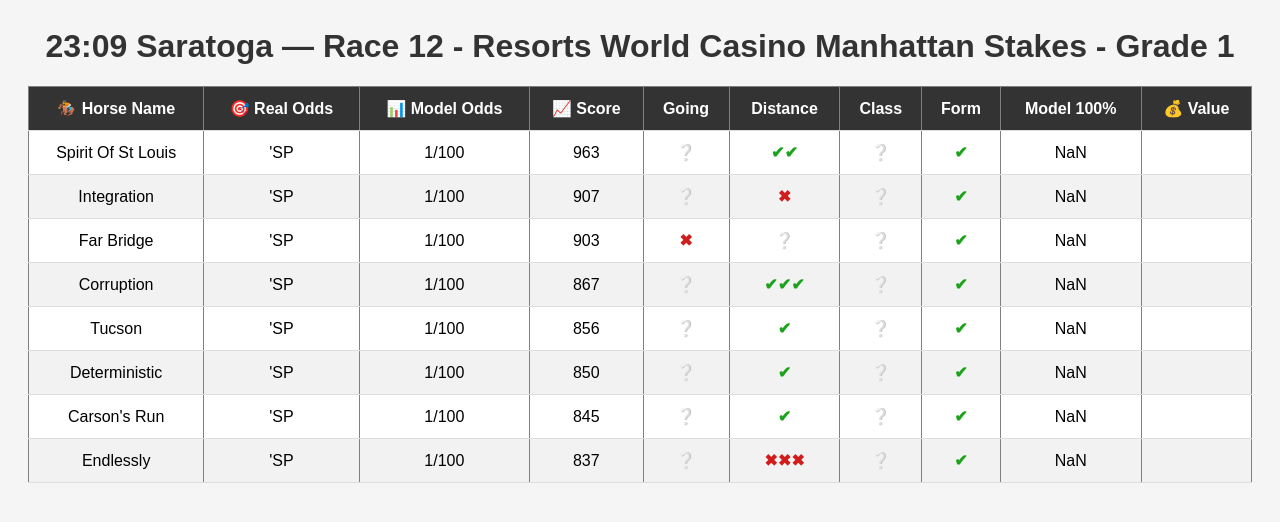
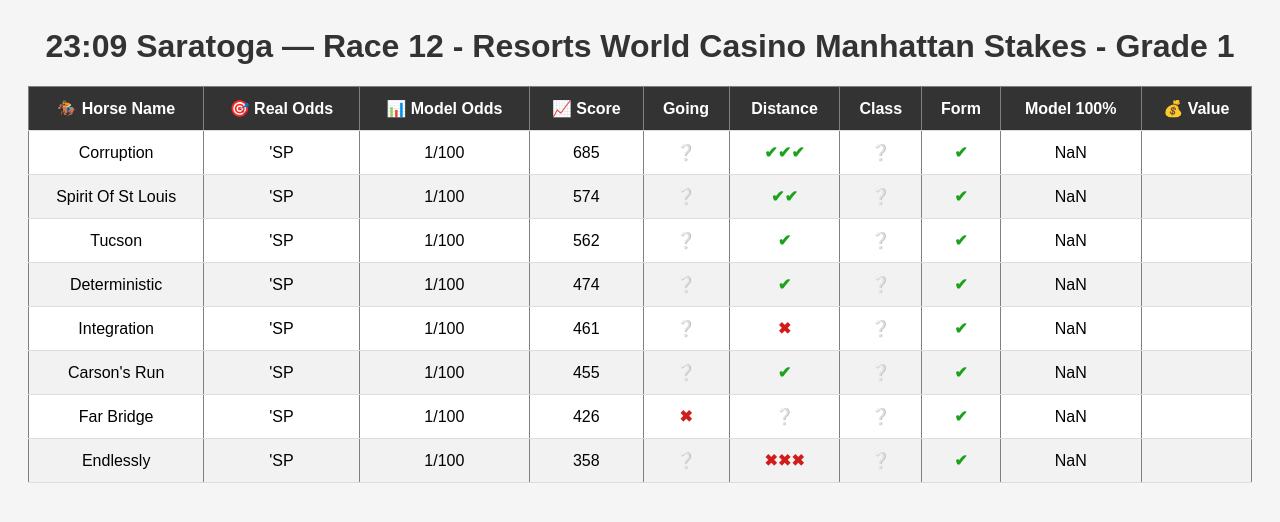
Before and after one commit to scottymelloty/racing-visualizer, a plain HTML site: page 23-09_Saratoga.html in a window 1280 px wide. Drawn offline with Linux system fonts and the light colour scheme.

Commit message:
Auto-upload 23-09_Saratoga.html

```diff
--- a/23-09_Saratoga.html
+++ b/23-09_Saratoga.html
@@ -51,48 +51,24 @@
   </thead>
   <tbody>
     <tr>
-      <td>Spirit Of St Louis</td>
+      <td>Corruption</td>
       <td>'SP</td>
       <td>1/100</td>
-      <td>963</td>
+      <td>685</td>
       <td><span style="color:#a020f0;font-weight:bold;">❔</span></td>
-      <td><span style="color:#1ca31c;font-weight:bold;">✔</span><span style="color:#1ca31c;font-weight:bold;">✔</span></td>
+      <td><span style="color:#1ca31c;font-weight:bold;">✔</span><span style="color:#1ca31c;font-weight:bold;">✔</span><span style="color:#1ca31c;font-weight:bold;">✔</span></td>
       <td><span style="color:#a020f0;font-weight:bold;">❔</span></td>
       <td><span style="color:#1ca31c;font-weight:bold;">✔</span></td>
       <td>NaN</td>
       <td></td>
     </tr>
     <tr>
-      <td>Integration</td>
+      <td>Spirit Of St Louis</td>
       <td>'SP</td>
       <td>1/100</td>
-      <td>907</td>
+      <td>574</td>
       <td><span style="color:#a020f0;font-weight:bold;">❔</span></td>
-      <td><span style="color:#d11c1c;font-weight:bold;">✖</span></td>
-      <td><span style="color:#a020f0;font-weight:bold;">❔</span></td>
-      <td><span style="color:#1ca31c;font-weight:bold;">✔</span></td>
-      <td>NaN</td>
-      <td></td>
-    </tr>
-    <tr>
-      <td>Far Bridge</td>
-      <td>'SP</td>
-      <td>1/100</td>
-      <td>903</td>
-      <td><span style="color:#d11c1c;font-weight:bold;">✖</span></td>
-      <td><span style="color:#a020f0;font-weight:bold;">❔</span></td>
-      <td><span style="color:#a020f0;font-weight:bold;">❔</span></td>
-      <td><span style="color:#1ca31c;font-weight:bold;">✔</span></td>
-      <td>NaN</td>
-      <td></td>
-    </tr>
-    <tr>
-      <td>Corruption</td>
-      <td>'SP</td>
-      <td>1/100</td>
-      <td>867</td>
-      <td><span style="color:#a020f0;font-weight:bold;">❔</span></td>
-      <td><span style="color:#1ca31c;font-weight:bold;">✔</span><span style="color:#1ca31c;font-weight:bold;">✔</span><span style="color:#1ca31c;font-weight:bold;">✔</span></td>
+      <td><span style="color:#1ca31c;font-weight:bold;">✔</span><span style="color:#1ca31c;font-weight:bold;">✔</span></td>
       <td><span style="color:#a020f0;font-weight:bold;">❔</span></td>
       <td><span style="color:#1ca31c;font-weight:bold;">✔</span></td>
       <td>NaN</td>
@@ -102,7 +78,7 @@
       <td>Tucson</td>
       <td>'SP</td>
       <td>1/100</td>
-      <td>856</td>
+      <td>562</td>
       <td><span style="color:#a020f0;font-weight:bold;">❔</span></td>
       <td><span style="color:#1ca31c;font-weight:bold;">✔</span></td>
       <td><span style="color:#a020f0;font-weight:bold;">❔</span></td>
@@ -114,9 +90,21 @@
       <td>Deterministic</td>
       <td>'SP</td>
       <td>1/100</td>
-      <td>850</td>
+      <td>474</td>
       <td><span style="color:#a020f0;font-weight:bold;">❔</span></td>
       <td><span style="color:#1ca31c;font-weight:bold;">✔</span></td>
+      <td><span style="color:#a020f0;font-weight:bold;">❔</span></td>
+      <td><span style="color:#1ca31c;font-weight:bold;">✔</span></td>
+      <td>NaN</td>
+      <td></td>
+    </tr>
+    <tr>
+      <td>Integration</td>
+      <td>'SP</td>
+      <td>1/100</td>
+      <td>461</td>
+      <td><span style="color:#a020f0;font-weight:bold;">❔</span></td>
+      <td><span style="color:#d11c1c;font-weight:bold;">✖</span></td>
       <td><span style="color:#a020f0;font-weight:bold;">❔</span></td>
       <td><span style="color:#1ca31c;font-weight:bold;">✔</span></td>
       <td>NaN</td>
@@ -126,9 +114,21 @@
       <td>Carson's Run</td>
       <td>'SP</td>
       <td>1/100</td>
-      <td>845</td>
+      <td>455</td>
       <td><span style="color:#a020f0;font-weight:bold;">❔</span></td>
       <td><span style="color:#1ca31c;font-weight:bold;">✔</span></td>
+      <td><span style="color:#a020f0;font-weight:bold;">❔</span></td>
+      <td><span style="color:#1ca31c;font-weight:bold;">✔</span></td>
+      <td>NaN</td>
+      <td></td>
+    </tr>
+    <tr>
+      <td>Far Bridge</td>
+      <td>'SP</td>
+      <td>1/100</td>
+      <td>426</td>
+      <td><span style="color:#d11c1c;font-weight:bold;">✖</span></td>
+      <td><span style="color:#a020f0;font-weight:bold;">❔</span></td>
       <td><span style="color:#a020f0;font-weight:bold;">❔</span></td>
       <td><span style="color:#1ca31c;font-weight:bold;">✔</span></td>
       <td>NaN</td>
@@ -138,7 +138,7 @@
       <td>Endlessly</td>
       <td>'SP</td>
       <td>1/100</td>
-      <td>837</td>
+      <td>358</td>
       <td><span style="color:#a020f0;font-weight:bold;">❔</span></td>
       <td><span style="color:#d11c1c;font-weight:bold;">✖</span><span style="color:#d11c1c;font-weight:bold;">✖</span><span style="color:#d11c1c;font-weight:bold;">✖</span></td>
       <td><span style="color:#a020f0;font-weight:bold;">❔</span></td>
```
